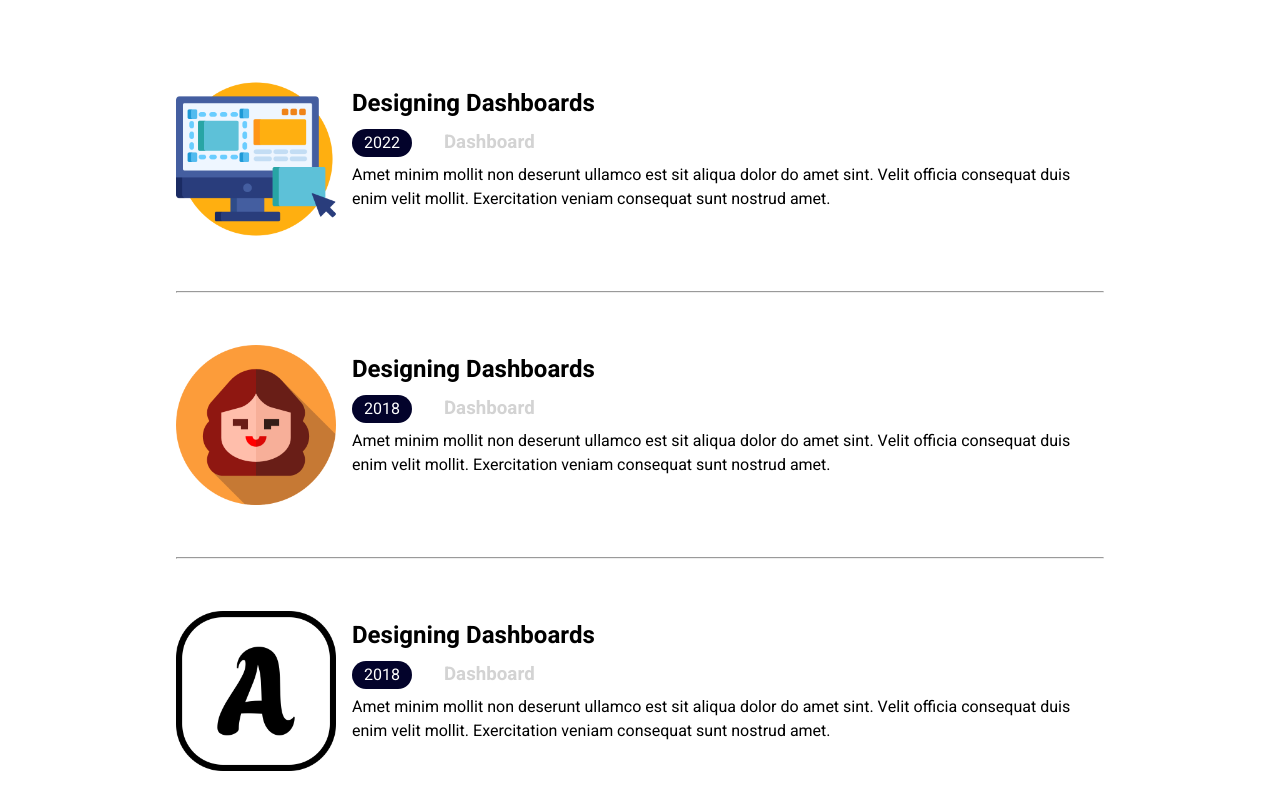
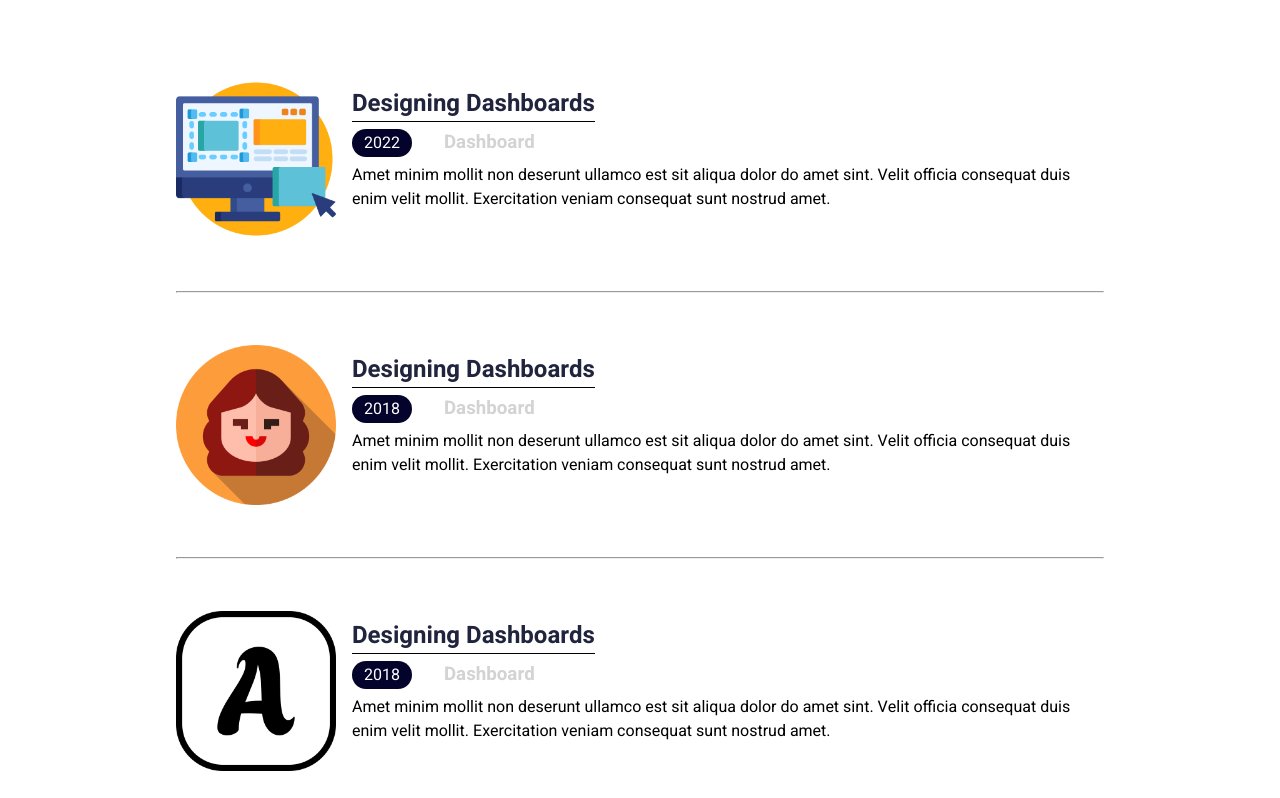
Before and after one commit to Almor21/frontend_parcial_1, a plain HTML site: page work.html in a window 1280 px wide. Shown: the part 154-952 px from the top of the page. Drawn offline with Linux system fonts and the light colour scheme; a web font is replaced by a local one.

Commit message:
feat: add link to work details page

```diff
--- a/css/blog.css
+++ b/css/blog.css
@@ -1,60 +1,68 @@
 /*css for both blog and work, since they are the same, almost*/
-.blogText{
+.blogText {
 	margin-bottom: 3.125rem;
 }
 
-.contentImage{
+.contentImage {
 	display: flex;
 	gap: 1rem;
 }
 
-@media (max-width: 768px){
-    .contentImage{
+@media (max-width: 768px) {
+	.contentImage {
 		display: block;
 		padding: 0.25rem 0rem;
 	}
 }
 
-.contentImage img{
+.contentImage img {
 	width: 10rem;
 	height: 10rem;
 }
 
-hr{
+hr {
 	margin: 1.25rem 0rem;
 }
 
-.blogMain #date{
+.blogMain #date {
 	font-weight: bolder;
 	font-size: 1.125rem;
 }
 
-.blogMain #vr{
+.blogMain #vr {
 	padding: 0rem 2rem;
 }
 
-.blogMain #borderbox{
+.blogMain #borderbox {
 	border-radius: 1rem;
 	background-color: rgb(3, 3, 43);
 	color: white;
 	padding: 0.125rem 0.75rem;
 	margin-right: 1.75rem;
-    box-shadow: 100 0.25rem 0.625rem rgb(3,3,43);
+	box-shadow: 100 0.25rem 0.625rem rgb(3, 3, 43);
 }
 
-.blogMain h2{
-    margin: 0.4375rem 0rem;
-}
-.blogMain p{
+.blogMain h2 {
+    position: relative;
 	margin: 0.4375rem 0rem;
 }
 
-.blogMain h3{
+.blogMain a {
+	text-decoration: none;
+	color: var(--dark-color);
+	border-bottom: 1.5px solid black;
+}
+
+.blogMain p {
+	margin: 0.4375rem 0rem;
+}
+
+.blogMain h3 {
 	display: inline;
 	margin: 0.3125rem 0rem;
 	white-space: pre;
 }
 
-.greyText{
+.greyText {
 	color: lightgrey;
 }
--- a/work.html
+++ b/work.html
@@ -23,7 +23,9 @@
 			<div class="contentImage">
 				<img src="media/work/GUI.png" alt="GUI" />
 				<div class="blogMain">
-					<h2>Designing Dashboards</h2>
+					<h2>
+						<a href="workDetail.html">Designing Dashboards</a>
+					</h2>
 
 					<span id="borderbox">2022</span>
 					<h3 class="greyText">Dashboard</h3>
@@ -40,7 +42,7 @@
 			<div class="contentImage">
 				<img src="media/work/portrait.png" alt="GUI" />
 				<div class="blogMain">
-					<h2>Designing Dashboards</h2>
+					<h2><a href="workDetail.html">Designing Dashboards</a></h2>
 
 					<span id="borderbox">2018</span>
 					<h3 class="greyText">Dashboard</h3>
@@ -57,7 +59,7 @@
 			<div class="contentImage">
 				<img src="media/work/Aletter.png" alt="GUI" />
 				<div class="blogMain">
-					<h2>Designing Dashboards</h2>
+					<h2><a href="workDetail.html">Designing Dashboards</a></h2>
 
 					<span id="borderbox">2018</span>
 					<h3 class="greyText">Dashboard</h3>
@@ -74,7 +76,7 @@
 			<div class="contentImage">
 				<img src="media/work/components.png" alt="GUI" />
 				<div class="blogMain">
-					<h2>Designing Dashboards</h2>
+					<h2><a href="workDetail.html">Designing Dashboards</a></h2>
 
 					<span id="borderbox">2018</span>
 					<h3 class="greyText">Dashboard</h3>
```
Lines whose indentation alone changed are shown as unchanged.
